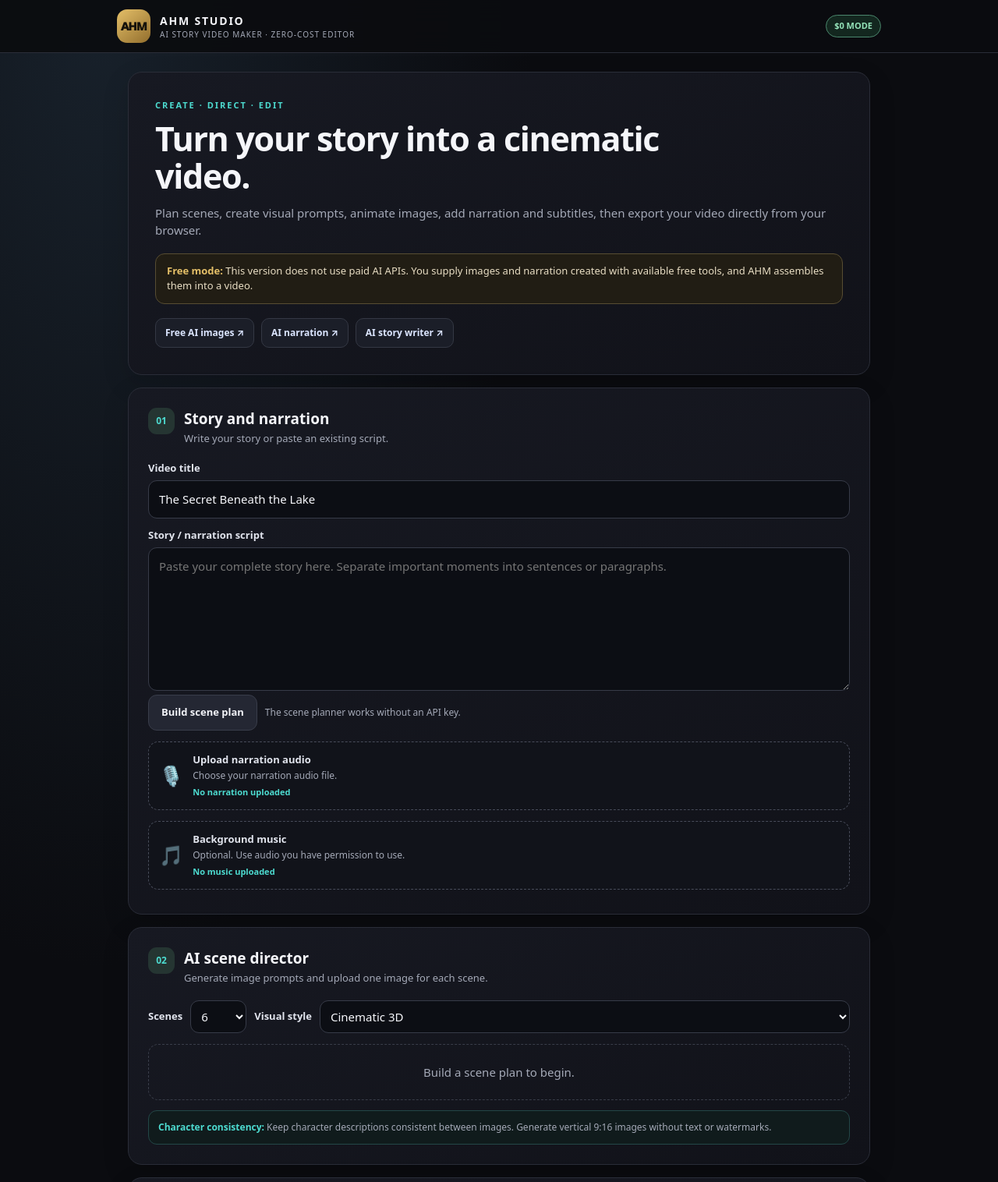
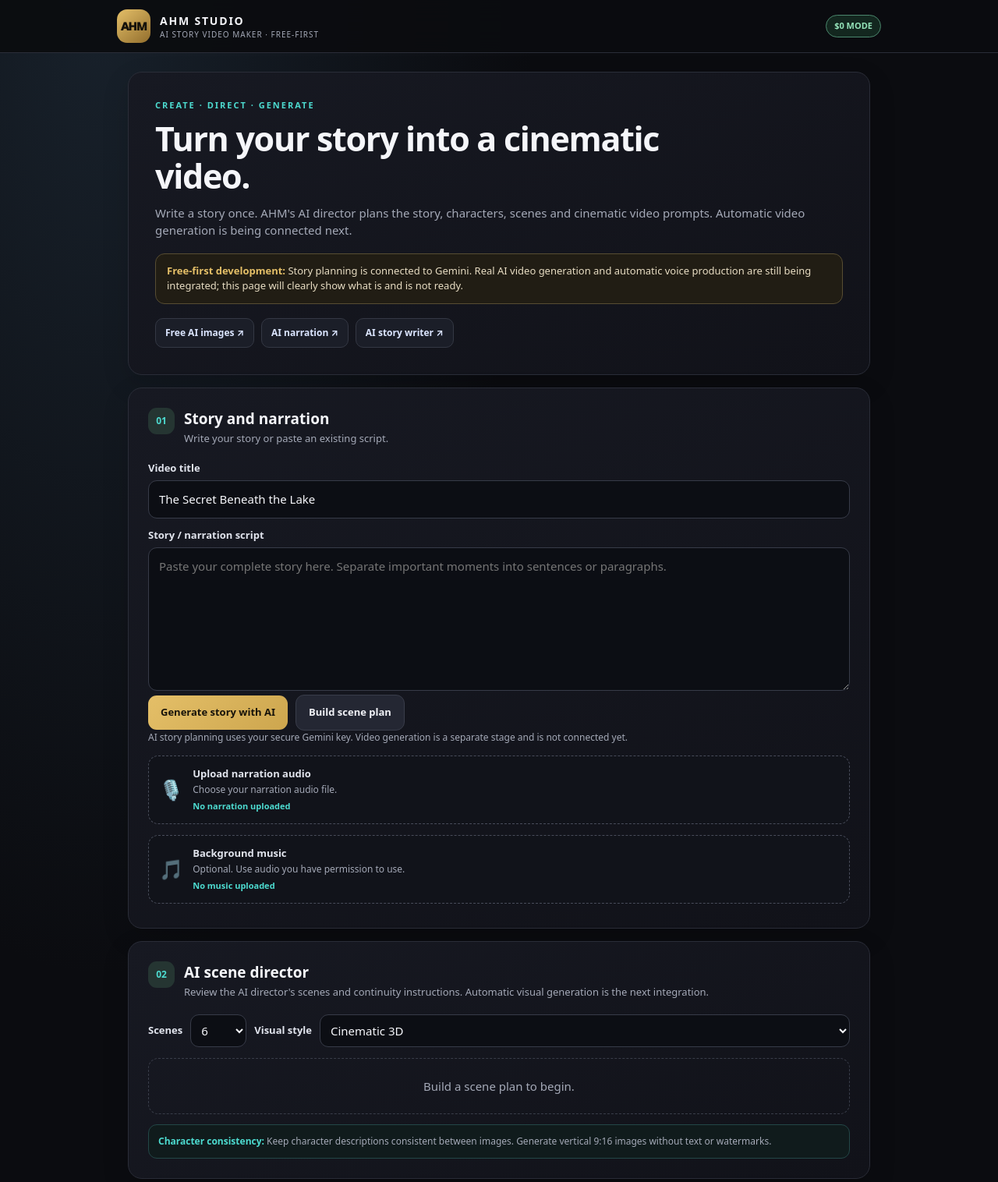
Before and after one commit to socialboosthub/Lock, a website: page public/index.html in a window 1280 px wide. Shown: the top 1516 px of the page at 78% size. Drawn offline with Linux system fonts and the light colour scheme.

Commit message:
Connect AHM interface to AI story director

```diff
--- a/public/index.html
+++ b/public/index.html
@@ -4,7 +4,7 @@
   <meta charset="utf-8">
   <meta name="viewport" content="width=device-width,initial-scale=1,viewport-fit=cover">
   <meta name="theme-color" content="#101116">
-  <title>AHM Studio — Free Cinematic Story Editor</title>
+  <title>AHM Studio — AI Story Video Maker</title>
   <link rel="stylesheet" href="/style.css">
 </head>
 <body>
@@ -12,20 +12,20 @@
     <div class="brandMark">AHM</div>
     <div>
       <div class="brand">AHM STUDIO</div>
-      <div class="tagline">AI STORY VIDEO MAKER · ZERO-COST EDITOR</div>
+      <div class="tagline">AI STORY VIDEO MAKER · FREE-FIRST</div>
     </div>
     <div class="freeBadge">$0 MODE</div>
   </header>
 
   <main class="layout">
     <section class="intro panel">
-      <div class="eyebrow">CREATE · DIRECT · EDIT</div>
+      <div class="eyebrow">CREATE · DIRECT · GENERATE</div>
       <h1>Turn your story into a cinematic video.</h1>
-      <p>Plan scenes, create visual prompts, animate images, add narration and subtitles, then export your video directly from your browser.</p>
+      <p>Write a story once. AHM's AI director plans the story, characters, scenes and cinematic video prompts. Automatic video generation is being connected next.</p>
 
       <div class="notice">
-        <strong>Free mode:</strong>
-        This version does not use paid AI APIs. You supply images and narration created with available free tools, and AHM assembles them into a video.
+        <strong>Free-first development:</strong>
+        Story planning is connected to Gemini. Real AI video generation and automatic voice production are still being integrated; this page will clearly show what is and is not ready.
       </div>
 
       <div class="toolLinks">
@@ -54,9 +54,10 @@
         placeholder="Paste your complete story here. Separate important moments into sentences or paragraphs."></textarea>
 
       <div class="row wrap">
+        <button id="aiStoryBtn" class="primary">Generate story with AI</button>
         <button id="sceneBtn" class="secondary">Build scene plan</button>
-        <span class="hint">The scene planner works without an API key.</span>
       </div>
+      <p id="aiStoryStatus" class="hint" role="status">AI story planning uses your secure Gemini key. Video generation is a separate stage and is not connected yet.</p>
 
       <label class="uploadBox" for="voiceFile">
         <span class="uploadIcon">🎙️</span>
@@ -84,7 +85,7 @@
         <span class="step">02</span>
         <div>
           <h2>AI scene director</h2>
-          <p>Generate image prompts and upload one image for each scene.</p>
+          <p>Review the AI director's scenes and continuity instructions. Automatic visual generation is the next integration.</p>
         </div>
       </div>
 
@@ -121,7 +122,7 @@
         <span class="step">03</span>
         <div>
           <h2>Render your video</h2>
-          <p>Combine your scenes, animated camera movement, subtitles and audio.</p>
+          <p>The final renderer will combine generated video clips, narration, subtitles, music and sound effects.</p>
         </div>
       </div>
 
@@ -191,7 +192,7 @@
       <button id="clearHistoryBtn" class="textButton">Clear local history</button>
     </section>
 
-    <footer>AHM STUDIO · ZERO-COST EDITOR · NO RUNPOD · NO PAID API KEYS</footer>
+    <footer>AHM STUDIO · FREE-FIRST AI STORY VIDEO MAKER</footer>
   </main>
 
   <script src="/app.js"></script>
```
